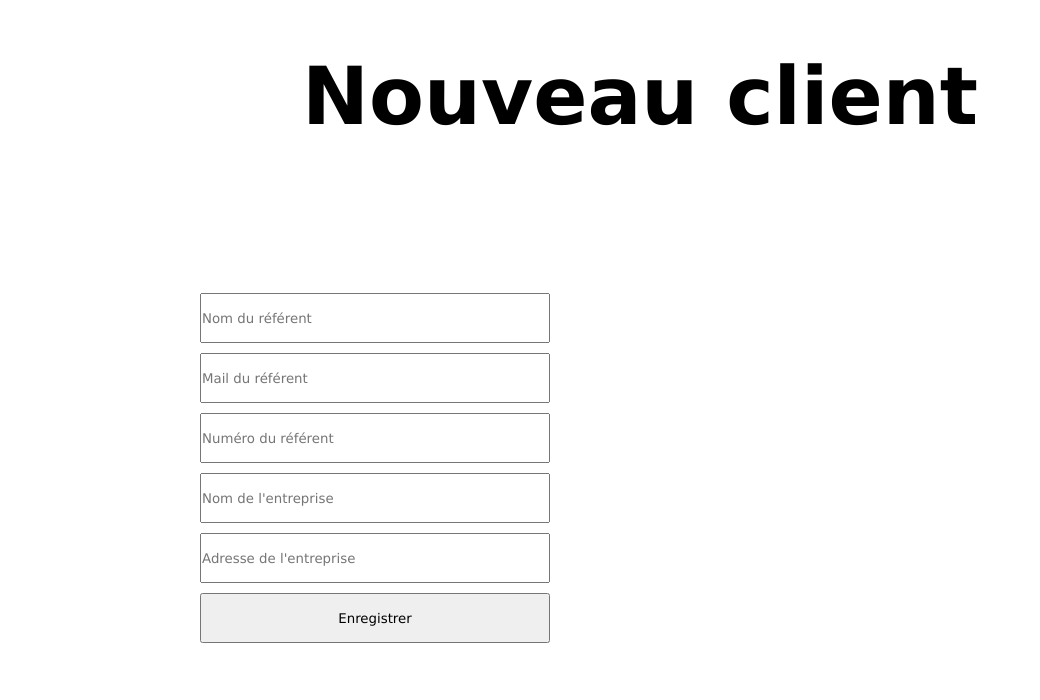
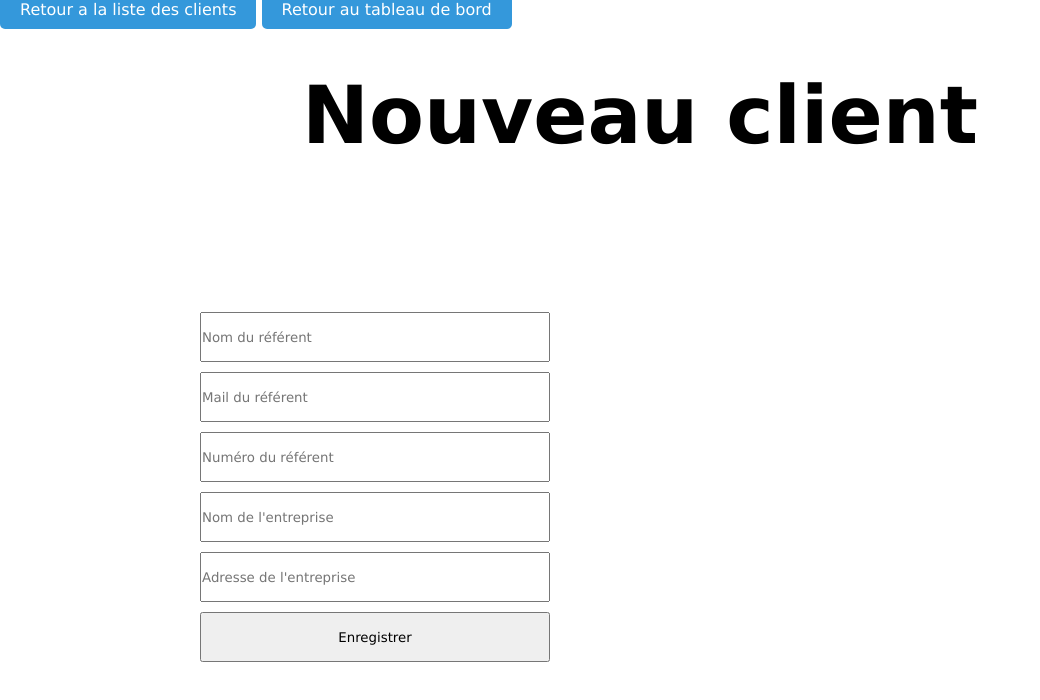
Before and after one commit to rtopolovac/infogerbo, a plain HTML site: page client/nouveau_client.html in a window 1280 px wide. Shown: the whole page, without its empty margins (0-1040 px from the left). Drawn offline with Linux system fonts and the light colour scheme.

Commit message:
Modification sprint 1 partielle

```diff
--- a/client/client_x.css
+++ b/client/client_x.css
@@ -7,7 +7,7 @@
 
 h1 {
   text-align: center;
-  font-size: 80px;
+  font-size: 50px;
 }
 
 .info_client {
@@ -51,3 +51,15 @@ table{
 td{
   padding-bottom: 30px;
 }
+
+ a {
+  padding: 10px 20px;
+  font-size: 16px;
+  cursor: pointer;
+  border: none;
+  border-radius: 5px;
+  background-color: #3498db;
+  color: #fff;
+  text-decoration: none;
+  transition: background-color 0.3s;
+}
--- a/client/liste_client.css
+++ b/client/liste_client.css
@@ -10,7 +10,6 @@ html {
 body {
   margin: 0;
   padding: 0;
-  background-color: pink;
 }
 
 h1 {
@@ -28,20 +27,21 @@ button {
   border-radius: 30px;
   height: 40px;
   width: 40px;
+  background-color: #3498db;
 }
 
 button:hover {
-  background-color: black;
+  background-color: white;
   cursor: pointer;
 }
 
 button a {
   text-decoration: none;
-  color: black;
+  color: white;
 }
 
 button a:hover {
-  color: white;
+  color: black;
 }
 
 .liste_client {
@@ -92,7 +92,7 @@ tr {
 td {
   text-decoration: none;
   color: black;
-  padding-right: 30px;
+  padding: 20px 30px 20px 0px;;
 }
 
 td a {
@@ -106,3 +106,21 @@ td a {
   text-decoration: none;
   transition: background-color 0.3s;
 }
+
+
+td a:hover{
+  color:black;
+  background-color: white;
+}
+
+.button_return{
+padding: 10px 20px;
+  font-size: 16px;
+  cursor: pointer;
+  border: none;
+  border-radius: 5px;
+  background-color: #3498db;
+  color: #fff;
+  text-decoration: none;
+  transition: background-color 0.3s;
+}
--- a/client/modifier_client.css
+++ b/client/modifier_client.css
@@ -64,3 +64,15 @@
     background: white;
     transform: translate(-50%, -50%)
   }
+
+  .button_return{
+    padding: 10px 20px;
+      font-size: 16px;
+      cursor: pointer;
+      border: none;
+      border-radius: 5px;
+      background-color: #3498db;
+      color: #fff;
+      text-decoration: none;
+      transition: background-color 0.3s;
+    }
--- a/client/nouveau_client.css
+++ b/client/nouveau_client.css
@@ -64,3 +64,15 @@ input[type=submit]{
   background: white;
   transform: translate(-50%, -50%)
 }
+
+.button_return{
+  padding: 10px 20px;
+  font-size: 16px;
+  cursor: pointer;
+  border: none;
+  border-radius: 5px;
+  background-color: #3498db;
+  color: #fff;
+  text-decoration: none;
+  transition: background-color 0.3s;
+}
--- a/client/nouveau_client.html
+++ b/client/nouveau_client.html
@@ -7,6 +7,8 @@
     <title>Nouveau client</title>
 </head>
 <body>
+    <a class="button_return" href="lister_client.php">Retour a la liste des clients</a>
+	<a class="button_return" href="tableau_bord.html">Retour au tableau de bord</a>
     <h1>Nouveau client</h1>
     <form method="post" action="creer_client.php">
         <label for="nom_referent"></label>
--- a/service/service_client.css
+++ b/service/service_client.css
@@ -96,3 +96,16 @@ h1 {
   background-color: grey;
   transition: background-color 0.3s; /* Transition pour une animation fluide */
 }
+
+
+.button_return{
+  padding: 10px 20px;
+    font-size: 16px;
+    cursor: pointer;
+    border: none;
+    border-radius: 5px;
+    background-color: #3498db;
+    color: #fff;
+    text-decoration: none;
+    transition: background-color 0.3s;
+  }
--- a/service_parametre/parametre_service.css
+++ b/service_parametre/parametre_service.css
@@ -48,3 +48,15 @@ input {
 .list_checkbox ul {
   list-style-type: none;
 }
+
+.button_return{
+  padding: 10px 20px;
+    font-size: 16px;
+    cursor: pointer;
+    border: none;
+    border-radius: 5px;
+    background-color: #3498db;
+    color: #fff;
+    text-decoration: none;
+    transition: background-color 0.3s;
+  }
```
Also changed, not shown: 6 other files.
